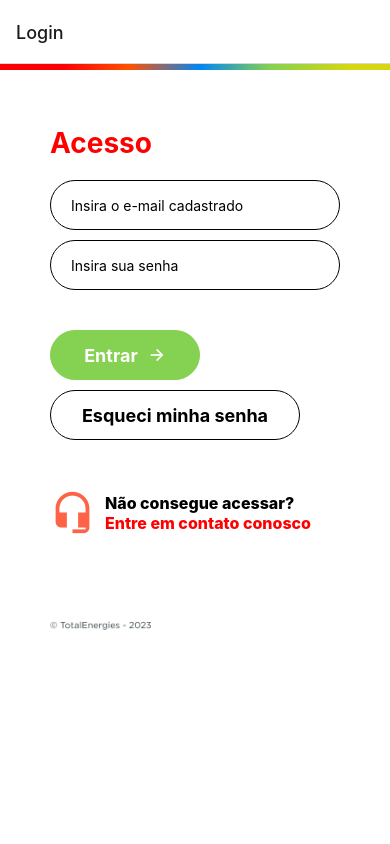
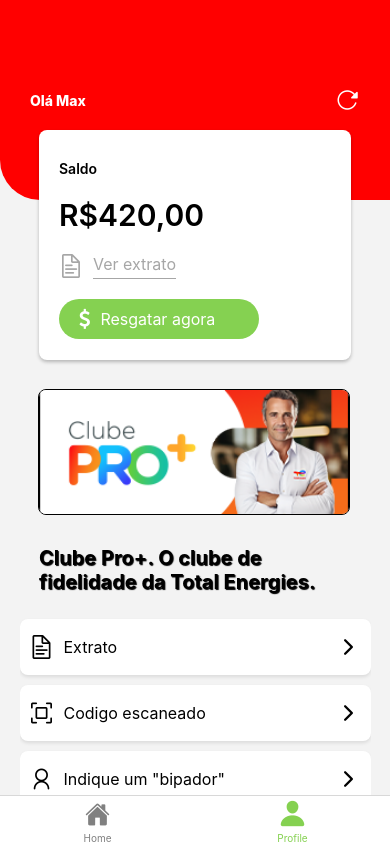
Before and after one commit to MonkeysTec/ProMais, a React Native app: screen /Profile in a window 390 px wide. Built offline with nearby package versions, Linux system fonts and the light colour scheme.

Commit message:
tab navigator

```diff
--- a/src/routes/AuthRoute.tsx
+++ b/src/routes/AuthRoute.tsx
@@ -4,9 +4,40 @@
 import HomeScreen from '../screens/Home';
 import News from '../screens/News';
 import Bipador from '../screens/Bipador';
+import { Ionicons } from '@expo/vector-icons';
+
+import { createBottomTabNavigator } from '@react-navigation/bottom-tabs';
+const Tab = createBottomTabNavigator();
 
 const Stack = createStackNavigator();
+const TabNavigator: React.FC = () => (
+  <Tab.Navigator
+    screenOptions={({ route }) => ({
+      tabBarIcon: ({ focused, color, size }) => {
+        let iconName;
 
+        if (route.name === 'Home') {
+          iconName = 'home';
+        } else if (route.name === 'QRCode') {
+          iconName = 'camera';
+        } else if (route.name === 'Profile') {
+          iconName = 'person';
+        }
+
+        size = focused ? size + 4 : size;
+
+        return <Ionicons name={iconName} size={size} color={color} />;
+      },
+      tabBarActiveTintColor: '#85d151',
+      tabBarInactiveTintColor: 'gray',
+    })}
+  >
+    <Tab.Screen name="Home" options={{ headerShown: false }}   component={HomeScreen} />
+    <Tab.Screen name="Profile" options={{ headerShown: false }}   component={HomeScreen} />
+
+
+  </Tab.Navigator>
+);
 const AuthRoutes = () => {
   return (
     <Stack.Navigator
@@ -20,7 +51,7 @@
 
       }}
     >
-      <Stack.Screen name="Home" component={HomeScreen} />
+      <Stack.Screen name="Home" component={TabNavigator} />
       <Stack.Screen name="TotalEnergies" component={News} />
       <Stack.Screen name="Bipador" component={Bipador} />
       <Stack.Screen name="News" component={News} />
--- a/src/routes/index.tsx
+++ b/src/routes/index.tsx
@@ -12,7 +12,7 @@
   return (
    <>
     {
-      user?(
+      !user?(
         <AuthRoutes/>
       ):(
         <NotAuthRoutes/>
```
